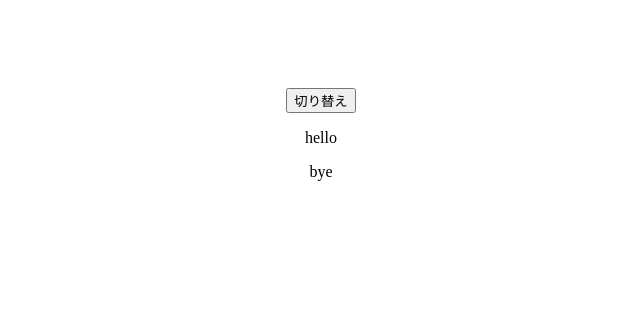
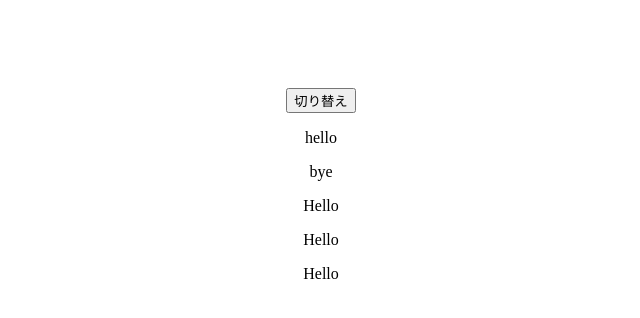
Before and after one commit to k-kudo-hub/vuejs-practice2, a Vue app: page / in a window 1280 px wide. Shown: the top 318 px of the page, without its empty margins (319-959 px from the left). Built offline with nearby package versions, Linux system fonts and the light colour scheme.

Commit message:
transitionは単一の要素でしか使用できない

```diff
--- a/src/App.vue
+++ b/src/App.vue
@@ -5,7 +5,12 @@
       <p v-if="show">hello</p>
     </transition>
     <transition name="slide">
-      <p v-if="show">bye</p>
+      <div v-if="show">
+        <p>bye</p>
+        <p>Hello</p>
+        <p>Hello</p>
+        <p>Hello</p>
+      </div>
     </transition>
   </div>
 </template>
```
